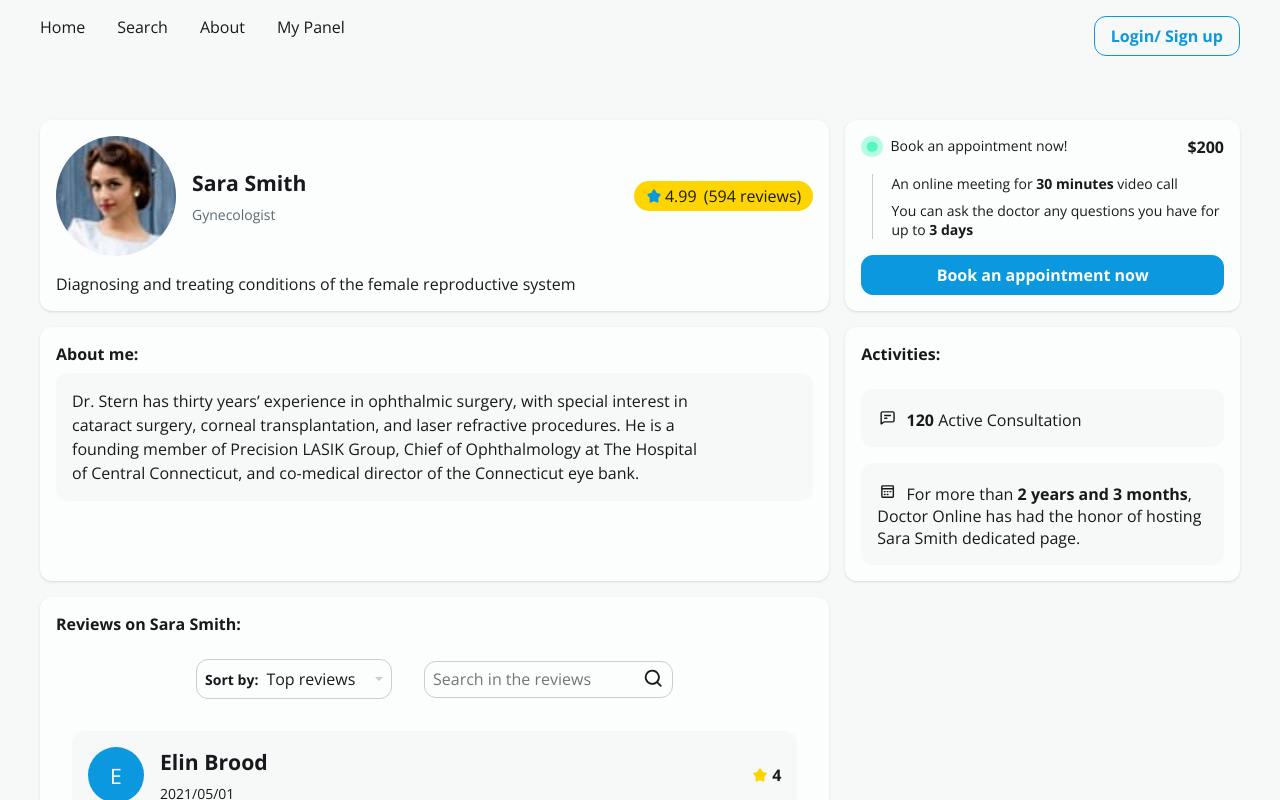
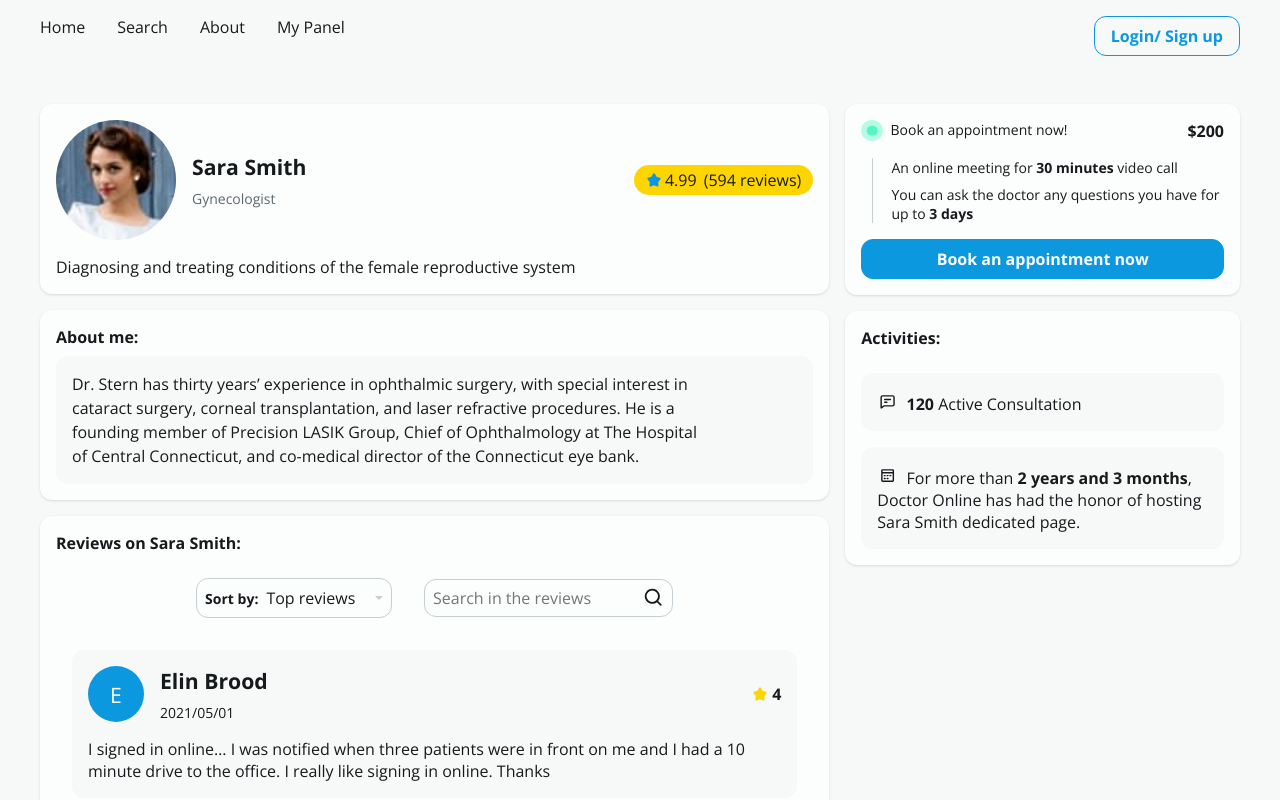
Before and after one commit to MaryamBahangeh/doctor-online, a Next.js app: page /doctor/1 in a window 1280 px wide. Shown: the top 800 px of the page. Built offline with nearby package versions, Linux system fonts and the light colour scheme.

Commit message:
[UPDATE] refactor

```diff
--- a/src/app/doctor/[id]/page.module.css
+++ b/src/app/doctor/[id]/page.module.css
@@ -1,12 +1,12 @@
 .doctor-detail {
-  padding-block: 3rem;
+  padding-block: 2rem;
   display: grid;
-  grid-template-areas:
-    "doctor-info more-info"
-    "about activities"
-    "Reviews activities";
+  grid-template-columns: 2fr 1fr;
+  gap: 1rem;
 
-  grid-template-columns: 2fr 1fr;
-  grid-template-rows: auto 1fr auto;
-  gap: 1rem;
+  .Info {
+    align-self: start;
+    display: grid;
+    gap: 1rem;
+  }
 }
--- a/src/app/doctor/[id]/page.tsx
+++ b/src/app/doctor/[id]/page.tsx
@@ -6,7 +6,7 @@ import { doctors } from "@/assests/doctors";
 import { notFound } from "next/navigation";
 
 import DoctorInfo from "@/app/doctor/components/doctor-info/DoctorInfo";
-import MoreInfo from "@/app/doctor/components/more-info/MoreInfo";
+import AppointmentInfo from "@/app/doctor/components/appointment-info/AppointmentInfo";
 import Activities from "@/app/doctor/components/activities/Activities";
 import About from "@/app/doctor/components/about/About";
 import Reviews from "@/app/doctor/components/reviews/Reviews";
@@ -27,14 +27,14 @@ function Page({ params }: Props): ReactElement {
   return (
     <div className={styles["doctor-detail"]}>
       <ReviewProvider>
-        <DoctorInfo doctor={doctor} />
-        <MoreInfo doctor={doctor} />
-
-        <About doctor={doctor} />
-
-        <Activities doctor={doctor} />
-
-        <Reviews doctor={doctor}></Reviews>
+        <div className={styles.Info}>
+          <DoctorInfo doctor={doctor} /> <About doctor={doctor} />{" "}
+          <Reviews doctor={doctor} />
+        </div>
+        <div className={styles.Info}>
+          <AppointmentInfo doctor={doctor} />
+          <Activities doctor={doctor} />
+        </div>
       </ReviewProvider>
     </div>
   );
--- a/src/app/doctor/components/more-info/MoreInfo.module.css
+++ b/src/app/doctor/components/appointment-info/AppointmentInfo.module.css
@@ -1,4 +1,4 @@
-.more-info {
+.appointment-info {
   display: grid;
   gap: 1rem;
 
--- a/src/app/doctor/components/more-info/MoreInfo.tsx
+++ b/src/app/doctor/components/appointment-info/AppointmentInfo.tsx
@@ -5,15 +5,15 @@ import { DoctorModel } from "@/models/doctor";
 import Card from "@/components/card/Card";
 import Button, { Color, Variant } from "@/components/Button/Button";
 
-import styles from "./MoreInfo.module.css";
+import styles from "./AppointmentInfo.module.css";
 
 type Props = {
   doctor: DoctorModel;
 };
 
-function MoreInfo({ doctor }: Props) {
+function AppointmentInfo({ doctor }: Props) {
   return (
-    <Card className={styles["more-info"]}>
+    <Card className={styles["appointment-info"]}>
       <header>
         <div className={styles.indicator}></div>
         <div className={styles.title}>Book an appointment now!</div>
@@ -45,4 +45,4 @@ function MoreInfo({ doctor }: Props) {
   );
 }
 
-export default MoreInfo;
+export default AppointmentInfo;
```
